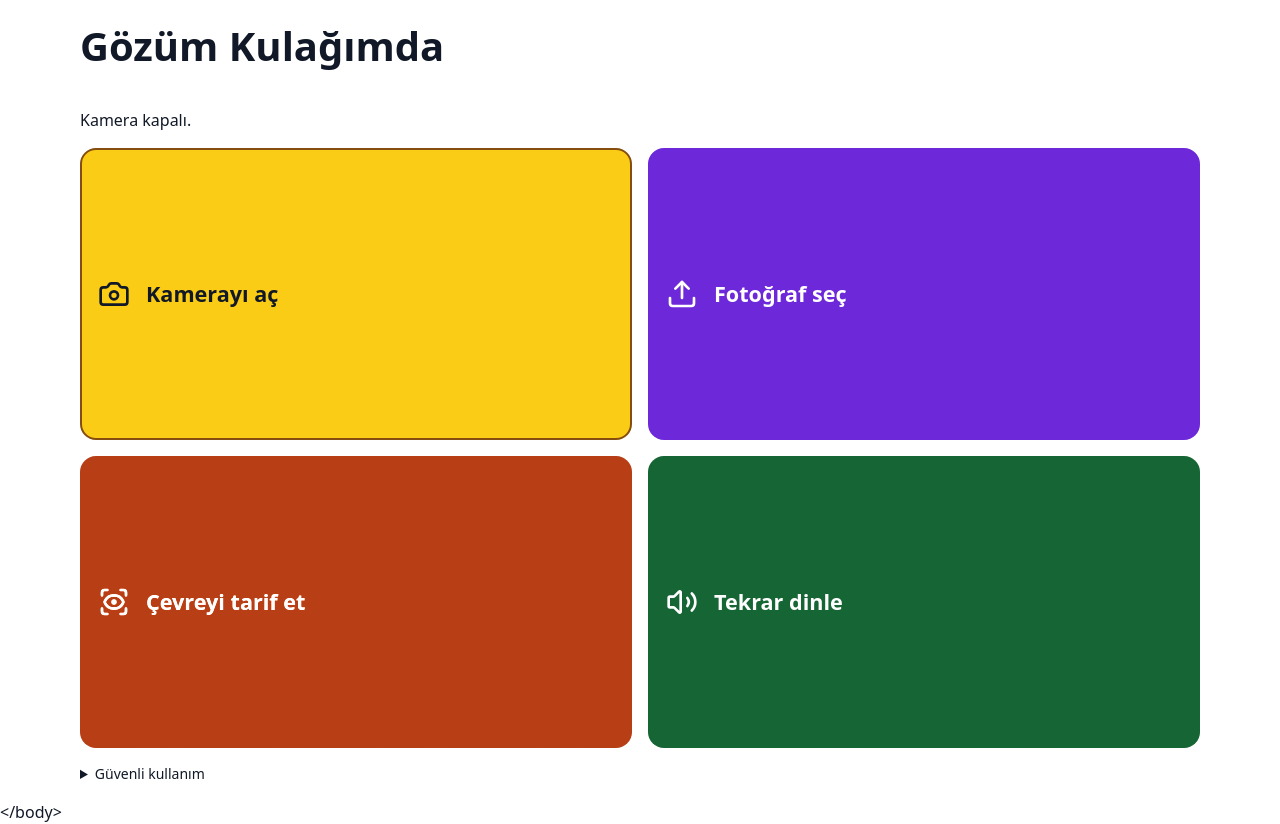
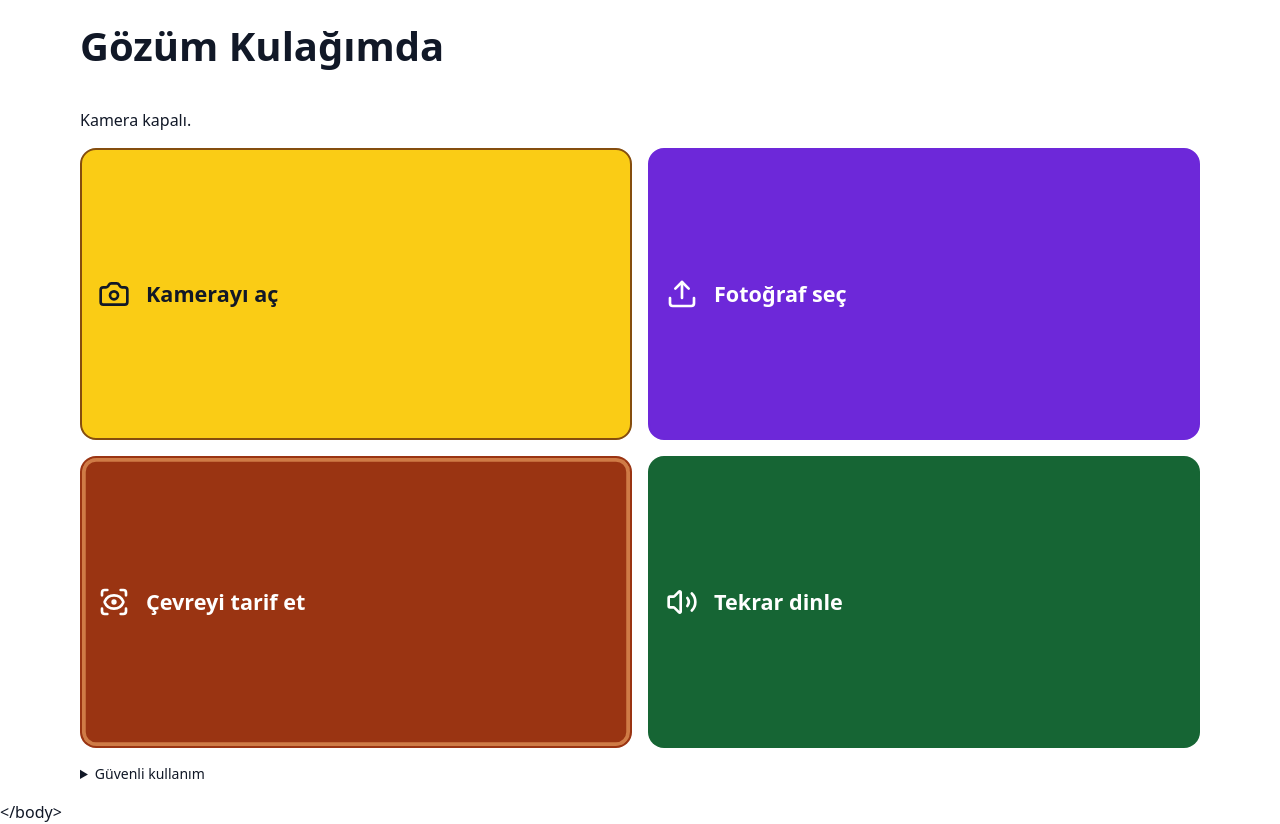
Before and after one commit to ahmedozdemir99/Ak-ll-bileklik, a React (Vite) app: page / in a window 1280 px wide. Built offline with nearby package versions, Linux system fonts and the light colour scheme.

Commit message:
Enable slow border pulse regardless of system motion preference as requested

```diff
--- a/src/index.css
+++ b/src/index.css
@@ -29,7 +29,7 @@ button.module, button.module:disabled, button.module:active, button.module:focus
 
 
 
-/* Slow, clearly visible color pulse; keep white text readable. */
-button.module.primary { --module-bg:#9a3412; animation:describe-color-pulse 2s ease-in-out infinite; }
-@keyframes describe-color-pulse { 0%,100% { filter:brightness(1); } 50% { filter:brightness(1.35); } }
-@media (prefers-reduced-motion: reduce) { button.module.primary { animation:none; outline:4px solid #ea580c; outline-offset:2px; } }
+
+/* Explicit slow attention pulse, independent of background-color overrides. */
+button.module.primary { animation: narration-attention 2s ease-in-out infinite !important; }
+@keyframes narration-attention { 0%,100% { box-shadow: inset 0 0 0 0 transparent; } 50% { box-shadow: inset 0 0 0 7px #fdba74; } }
```
